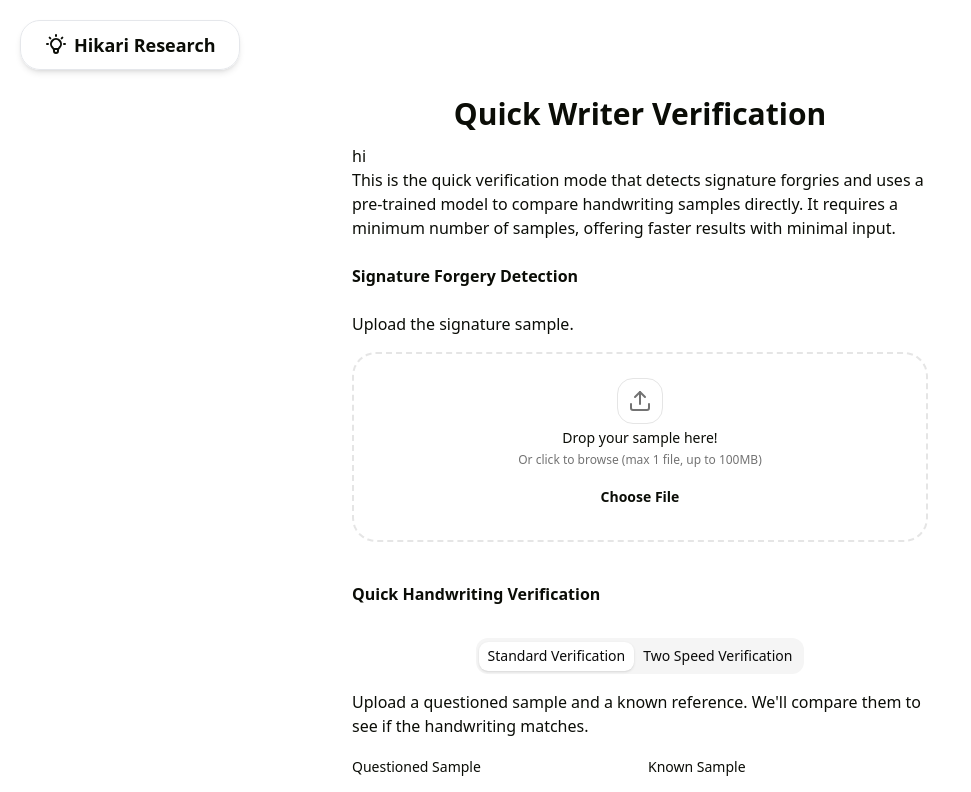
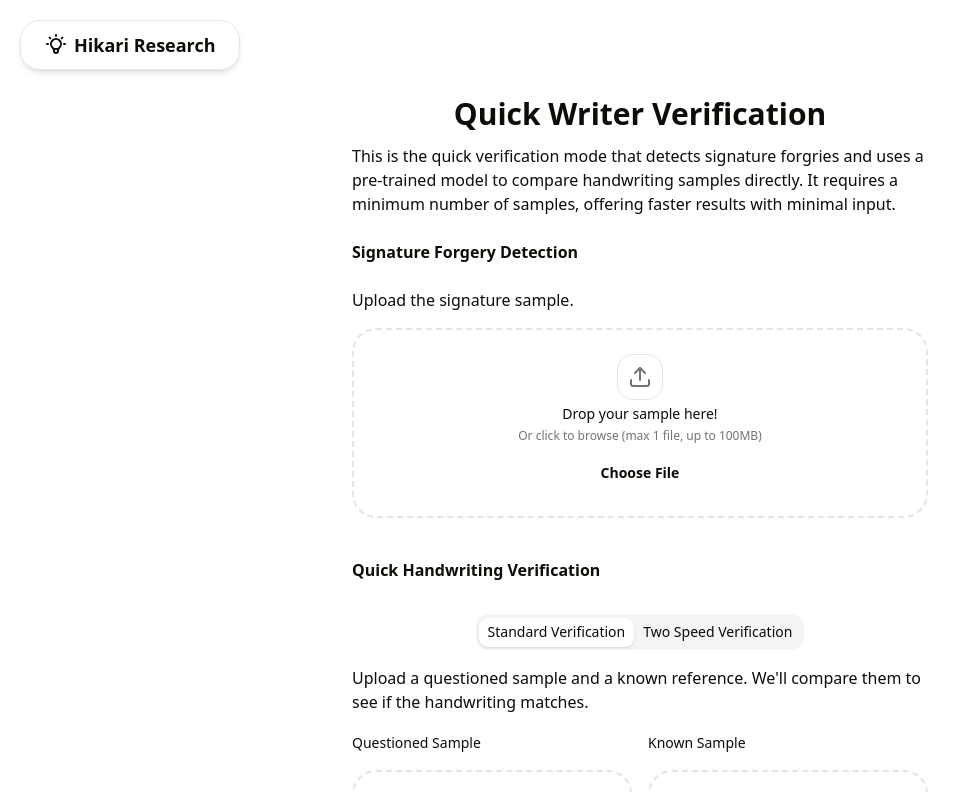
Before and after one commit to hasathcharu/exam-candidate-verification, a Next.js app in the folder frontend/: page /quick-verification/verify in a window 1280 px wide. Shown: the top 792 px of the page, without its empty margins (0-971 px from the left). Built offline with nearby package versions, Linux system fonts and the light colour scheme.

Commit message:
Make minor changes

```diff
--- a/frontend/src/app/quick-verification/result/page.tsx
+++ b/frontend/src/app/quick-verification/result/page.tsx
@@ -41,7 +41,7 @@ export default function App() {
   }
 
   function Recommendation() {
-    let title = 'Still need help?';
+    let title = 'Strong Agreement Between Models”';
     let desc = `
         Both the signature and handwriting verification results agree on the results with high confidence. But if you still have doubts, you can always test with the personalized model for better accuracy.
     `;
--- a/frontend/src/app/quick-verification/verify/page.tsx
+++ b/frontend/src/app/quick-verification/verify/page.tsx
@@ -167,7 +167,6 @@ export default function App() {
               <h1 className='text-3xl font-bold text-center mb-3 mt-10'>
                 Quick Writer Verification
               </h1>
-              <button onClick={()=>{setOpen(true); setTimeout(()=>setLoadingText("HI"), 2000)}}>hi</button>
               <p className='text-md'>
                 This is the quick verification mode that detects signature
                 forgries and uses a pre-trained model to compare handwriting
```
